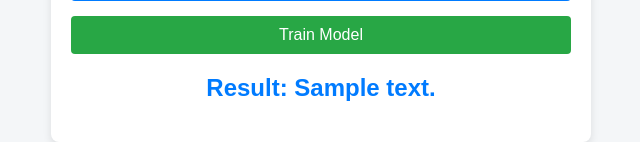
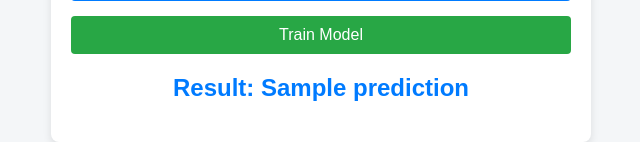
Before and after one commit to ArpitaMallik/MLOps-Vehicle-Insurance-Domain, a FastAPI app: template templates/vehicledata.html in a window 1280 px wide. Shown: the part 1028-1170 px from the top of the page, without its empty margins (319-959 px from the left). Run offline with FastAPI, Linux system fonts and the light colour scheme; the template is opened without the code that fills it: most values are stand-ins (such as "Sample title", 1, 10 or a date in 2020); parts of the project's set-up code (start-up, migrations or seed data) failed here and were passed over.

Commit message:
fixed app.py

```diff
--- a/templates/vehicledata.html
+++ b/templates/vehicledata.html
@@ -52,11 +52,16 @@
             <button type="submit" class="train-button">Train Model</button>
         </form>
 
-        {% if context %}
+        {% if prediction %}
+            <div class="result">
+                <h2>Result: {{ prediction }}</h2>
+            </div>
+        {% elif context %}
             <div class="result">
                 <h2>Result: {{ context }}</h2>
             </div>
         {% endif %}
+
     </div>
 </body>
 </html>
```
